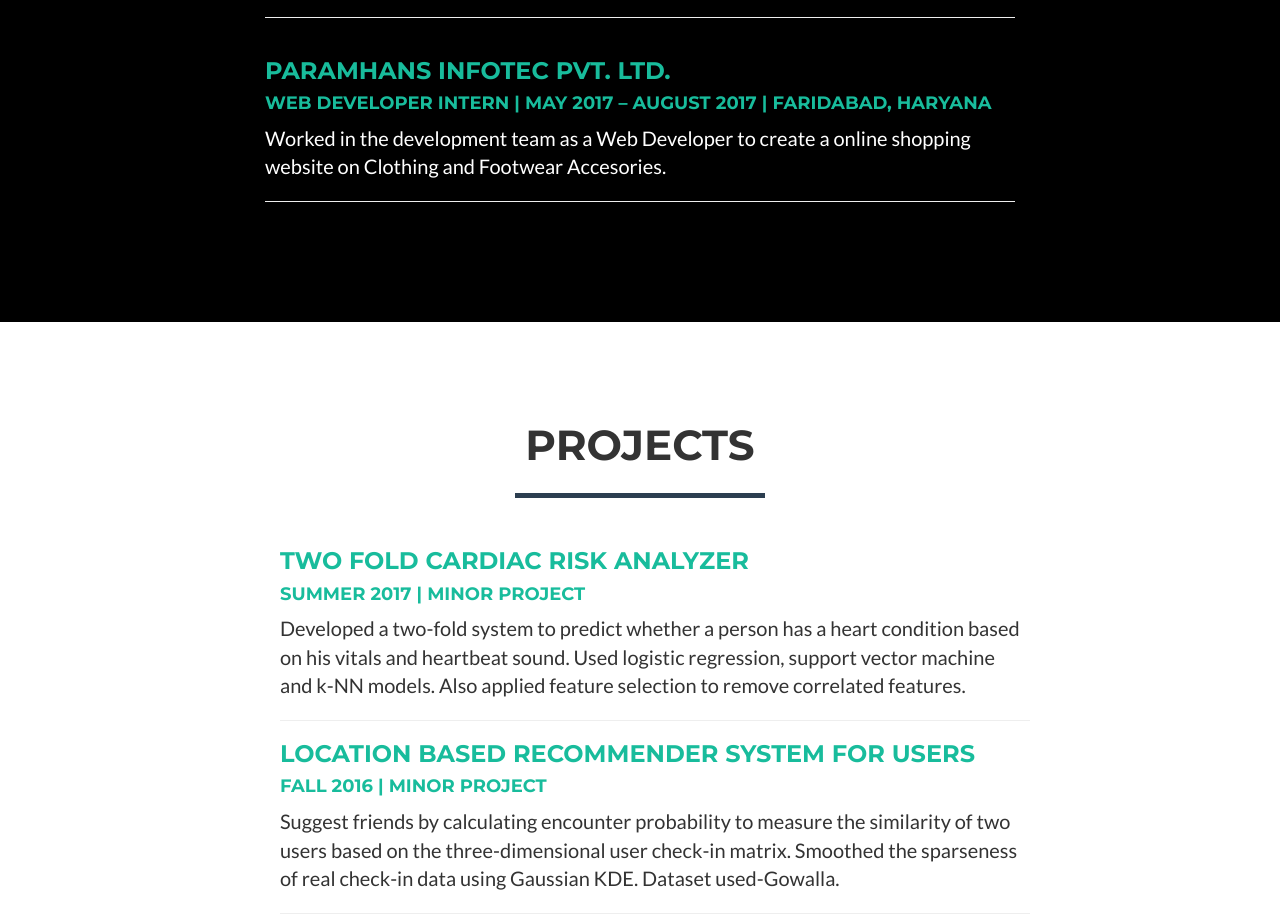
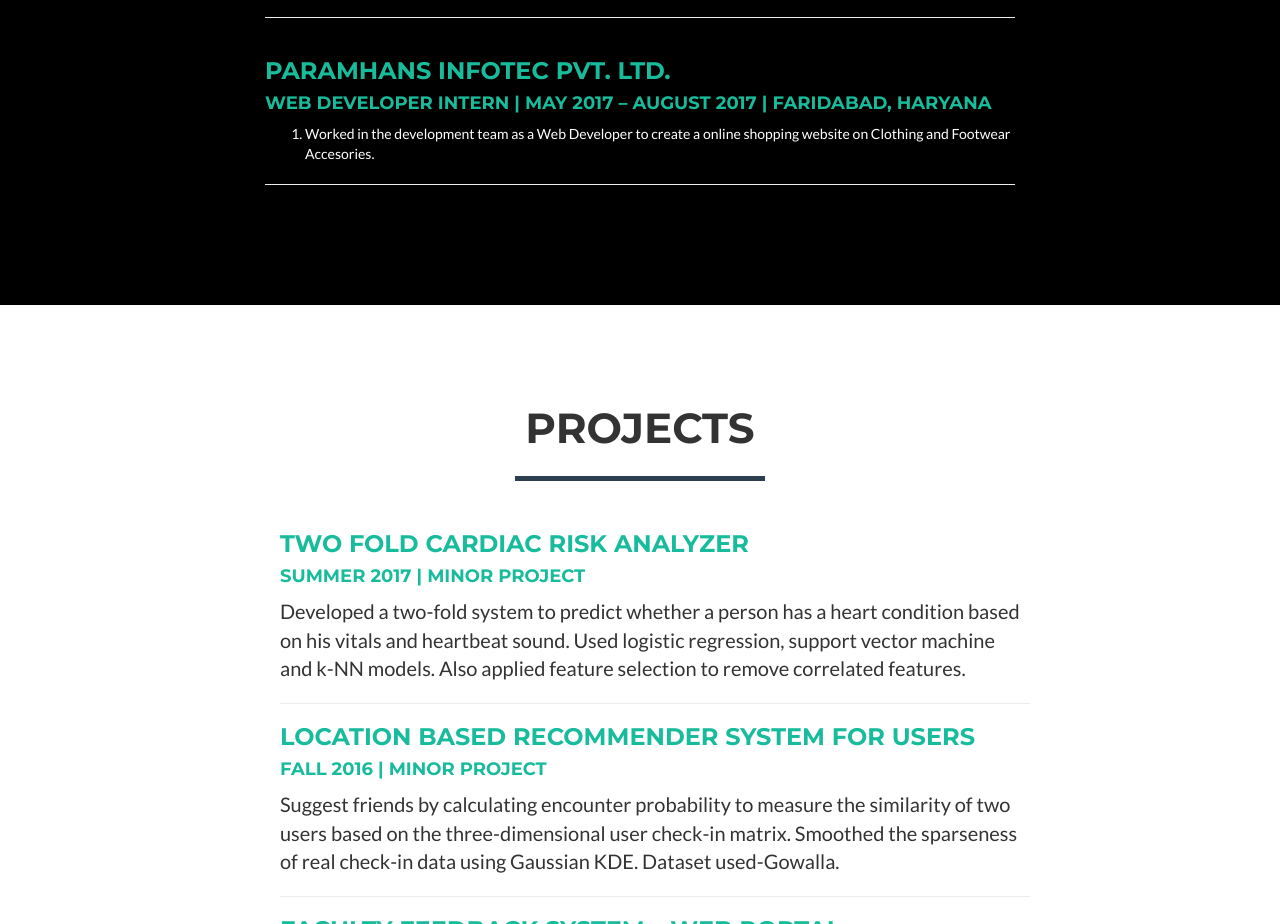
Before and after one commit to Kaustav96/Kaustav96.github.io, a website: page index.html in a window 1280 px wide. Shown: the part 2630-3554 px from the top of the page. Drawn offline with nearby package versions, Linux system fonts and the light colour scheme.

Commit message:
Update index.html

```diff
--- a/index.html
+++ b/index.html
@@ -315,7 +315,9 @@
                         </h4>
                      </a>
                     <p class="post-meta">
-                        Worked in the development team as a Web Developer to create a online shopping website on Clothing and Footwear Accesories.
+                        <ol>
+                            <li>Worked in the development team as a Web Developer to create a online shopping website on Clothing and Footwear Accesories.</li>
+                        </ol>
                     </p>
                 </div>
                 <hr>
```
